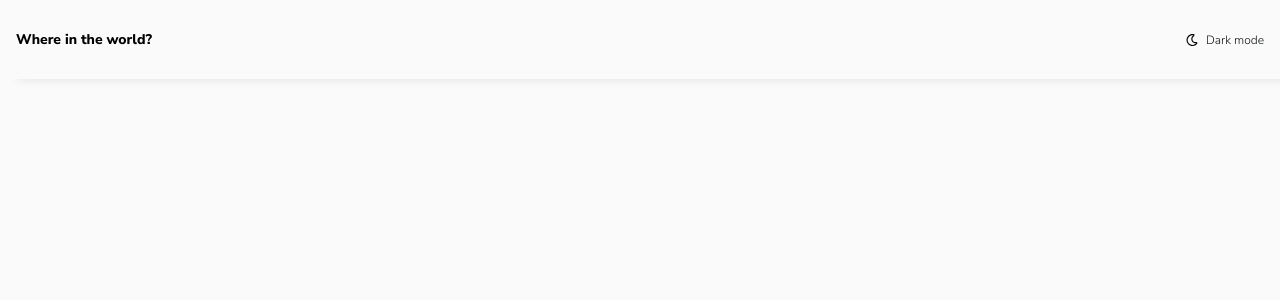
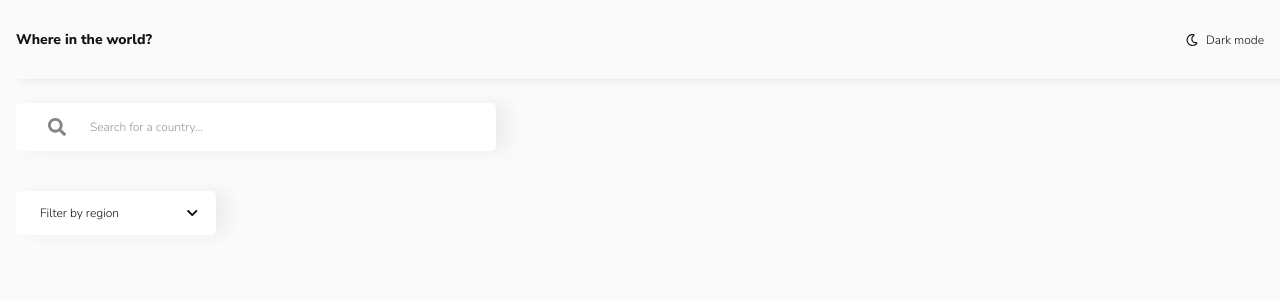
Before and after one commit to hamilton-i7/countries, a React (Create React App) app: page / in a window 1280 px wide. Shown: the top 300 px of the page. Built offline with nearby package versions, Linux system fonts and the light colour scheme.

Commit message:
added dropdown component

```diff
--- a/src/components/general/GlobalStyles.style.js
+++ b/src/components/general/GlobalStyles.style.js
@@ -3,6 +3,10 @@ import { createGlobalStyle } from 'styled-components';
 const GlobalStyles = createGlobalStyle`
   *, *::before, *::after {
     box-sizing: inherit;
+    color: inherit;
+    font-family: inherit;
+    font-size: inherit;
+    font-weight: inherit;
     margin: 0;
     padding: 0;
   }
@@ -14,9 +18,17 @@ const GlobalStyles = createGlobalStyle`
   body {
     background-color: ${props => props.theme.background};
     box-sizing: border-box;
+    color: ${props => props.theme.onBackground};
     font-family: 'Nunito Sans', sans-serif;
     font-size: 1.2rem;
+    font-weight: 300;
+  }
+
+  main {
+    padding: 2.4rem 1.6rem;
   }
 `;
 
+export const SHADOW = '1.2rem 0 1.5rem rgba(0, 0, 0, 0.05)';
+
 export default GlobalStyles;
--- a/src/components/general/Header.js
+++ /dev/null
@@ -1,26 +0,0 @@
-import styled from 'styled-components';
-import StyledInput from './Input.style';
-import StyledNav from './Nav.style';
-
-function Header() {
-  return (
-    <header>
-      <StyledNav />
-    </header>
-  );
-}
-
-function CountrySearchContainer() {
-  return (
-    <div>
-      <StyledInput />
-    </div>
-  );
-}
-
-const StyledCountrySearchContainer = styled(CountrySearchContainer)`
-  display: flex;
-  flex-direction: column;
-`;
-
-export default Header;
--- a/src/components/general/Input.style.js
+++ b/src/components/general/Input.style.js
@@ -1,16 +1,23 @@
 import styled from 'styled-components';
 import Input from './Input';
+import toRGBA from '../../utils';
+import { SHADOW } from './GlobalStyles.style';
 
 const StyledInput = styled(Input)`
   border: none;
   border-radius: 0.5rem;
-  box-shadow: 1.2rem 0 1.5rem rgba(0, 0, 0, 0.05);
+  box-shadow: ${SHADOW};
   color: ${props => props.theme.onSurface};
-  font-family: inherit;
-  font-size: inherit;
+  max-width: 48rem;
   outline: none;
   padding: 1.6rem 3.2rem;
   padding-left: 7.4rem;
+  width: 100%;
+
+  &::placeholder {
+    color: ${props => toRGBA(props.theme.onSurface, 0.85)};
+    font-weight: 300;
+  }
 `;
 
 export default StyledInput;
--- a/src/components/pages/Home.js
+++ b/src/components/pages/Home.js
@@ -1,10 +1,13 @@
-import Header from '../general/Header';
+import CountrySearchContainer from '../ui/CountrySearch';
+import StyledNav from '../general/Nav.style';
 
 function Home() {
   return (
     <>
-      <Header />
-      <main></main>
+      <StyledNav />
+      <main>
+        <CountrySearchContainer />
+      </main>
     </>
   );
 }
--- /dev/null
+++ b/src/components/ui/CountrySearch.js
@@ -0,0 +1,13 @@
+import StyledInput from '../general/Input.style';
+import StyledFilterDropdown from './FilterDropdown.style';
+
+function CountrySearchContainer() {
+  return (
+    <header>
+      <StyledInput placeholder="Search for a country..." />
+      <StyledFilterDropdown margin="4rem 0 0 0" />
+    </header>
+  );
+}
+
+export default CountrySearchContainer;
--- /dev/null
+++ b/src/components/ui/FilterDropdown.js
@@ -0,0 +1,22 @@
+import { faChevronDown } from '@fortawesome/free-solid-svg-icons';
+import { FontAwesomeIcon } from '@fortawesome/react-fontawesome';
+
+function FilterDropdown({ className }) {
+  const regions = ['Africa', 'America', 'Asia', 'Europe', 'Oceania'];
+  return (
+    <div className={className}>
+      <button>
+        Filter by region
+        <FontAwesomeIcon icon={faChevronDown} />
+      </button>
+
+      <ul>
+        {regions.map(region => (
+          <li value={region.toLowerCase()}>{region}</li>
+        ))}
+      </ul>
+    </div>
+  );
+}
+
+export default FilterDropdown;
--- /dev/null
+++ b/src/components/ui/FilterDropdown.style.js
@@ -0,0 +1,47 @@
+import styled from 'styled-components';
+import FilterDropdown from './FilterDropdown';
+import { SHADOW } from '../general/GlobalStyles.style';
+
+const StyledFilterDropdown = styled(FilterDropdown)`
+  margin: ${props => props.margin || 0};
+  position: relative;
+  width: 20rem;
+
+  & > button {
+    background-color: ${props => props.theme.surface};
+    border: none;
+    border-radius: 0.5rem;
+    box-shadow: ${SHADOW};
+    outline: none;
+    padding: 1.4rem 1.9rem;
+    padding-left: 2.4rem;
+    text-align: start;
+    width: 100%;
+
+    & > svg {
+      position: absolute;
+      top: 50%;
+      transform: translateY(-50%);
+      right: 1.9rem;
+    }
+  }
+
+  & > ul {
+    background-color: ${props => props.theme.surface};
+    border-radius: 0.5rem;
+    box-shadow: ${SHADOW};
+    display: none;
+    left: 0;
+    list-style: none;
+    padding: 1.6rem 2.4rem;
+    position: absolute;
+    top: 4.8rem;
+    width: 100%;
+
+    & > li:not(:first-child):not(:last-child) {
+      margin: 0.8rem 0;
+    }
+  }
+`;
+
+export default StyledFilterDropdown;
--- /dev/null
+++ b/src/utils.js
@@ -0,0 +1,18 @@
+function toRGBA(hexValue, alpha) {
+  if (hexValue.length < 6 || hexValue.length > 7) {
+    throw new Error('Only six or seven digit hex colors are allowed.');
+  }
+
+  const filteredValue = hexValue.includes('#') ? hexValue.slice(1) : hexValue;
+
+  var aRgbHex = filteredValue.match(/.{1,2}/g);
+  var aRgb = [
+    parseInt(aRgbHex[0], 16),
+    parseInt(aRgbHex[1], 16),
+    parseInt(aRgbHex[2], 16),
+  ];
+  aRgb.push(alpha);
+  return `rgba(${aRgb.join(',')})`;
+}
+
+export default toRGBA;
```
Also changed, not shown: src/components/ui/CountrySearch.style.js (added, +10 -0 lines).
